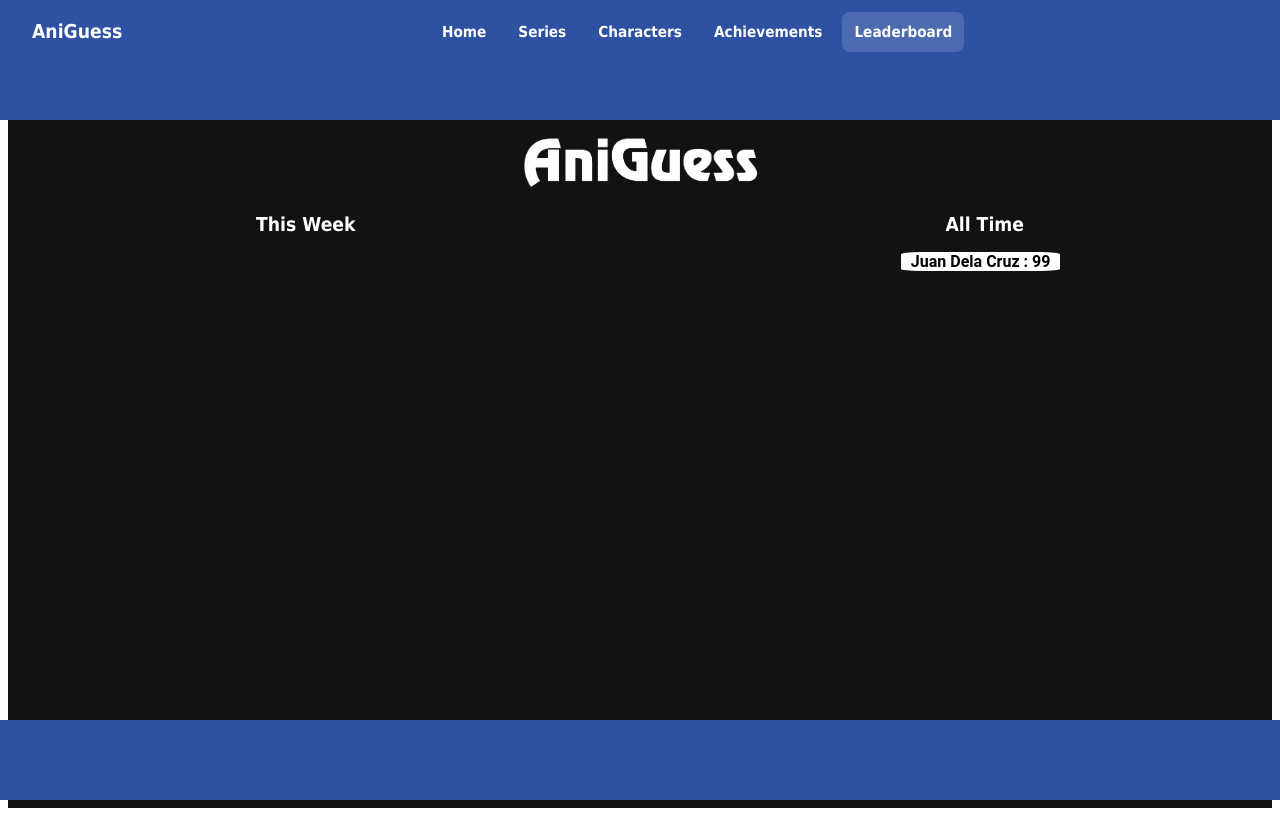
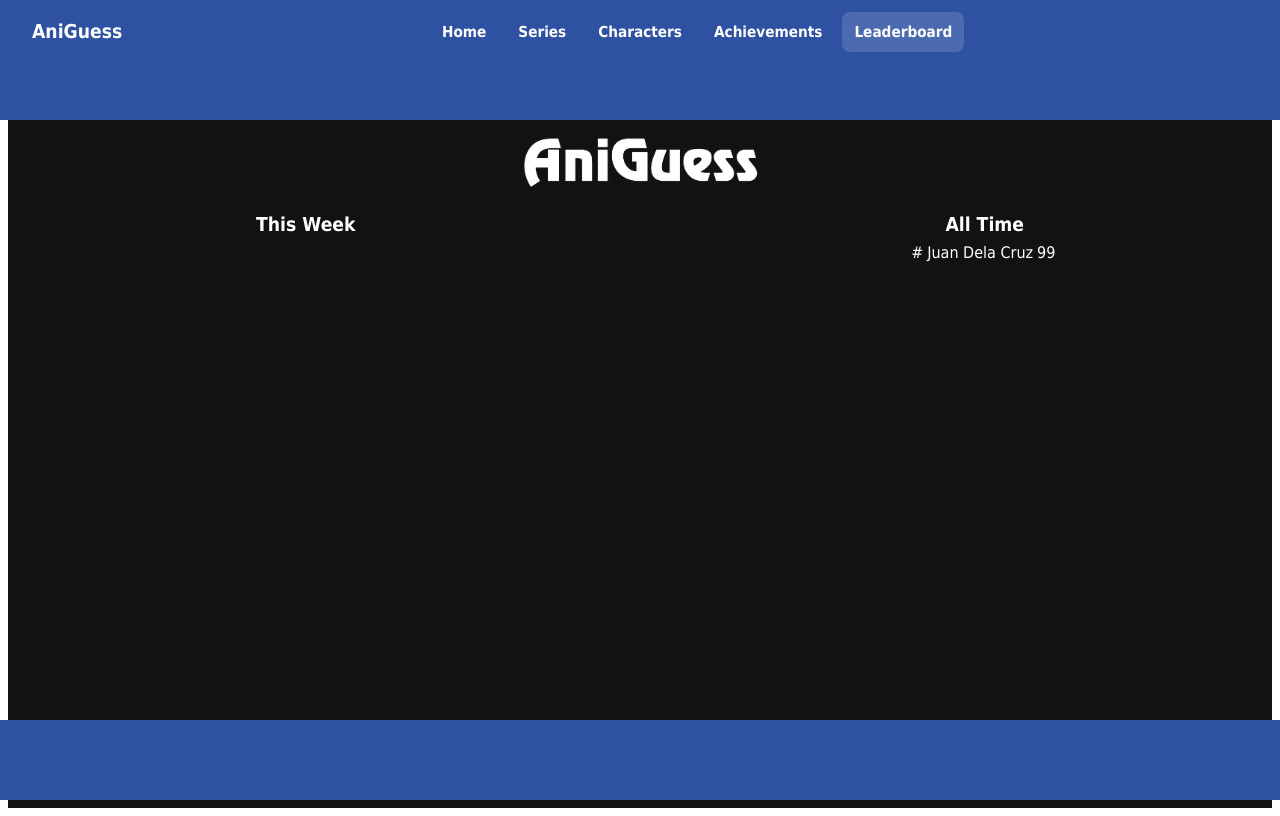
Before and after one commit to dejely/126-final-project, a React (Vite) app: page /Leaderboard in a window 1280 px wide. Built offline with nearby package versions, Linux system fonts and the light colour scheme.

Commit message:
refactor(leaderboard): render structured leaderboard rows

```diff
--- a/src/features/leaderboard/components/LeaderboardItem.tsx
+++ b/src/features/leaderboard/components/LeaderboardItem.tsx
@@ -1,17 +1,20 @@
 import React from 'react';
 
 interface TIProps {
-    name?: string;
-    score?: number;
+    rank: number;
+    name: string;
+    score: number;
+    streak: number;
     className?: string;
 }
 
-const LeaderboardItem: React.FC<TIProps> = ({name, score, className }) => {
+const LeaderboardItem: React.FC<TIProps> = ({ rank, name, score, streak, className }) => {
   return (
     <tr className={className}>
-        <div>
-            <h4 id='LBText'>{name} : {score}</h4>
-        </div>
+        <td>#{rank}</td>
+        <td>{name}</td>
+        <td>{score}</td>
+        <td>{streak}</td>
     </tr>
   );
 }
```
